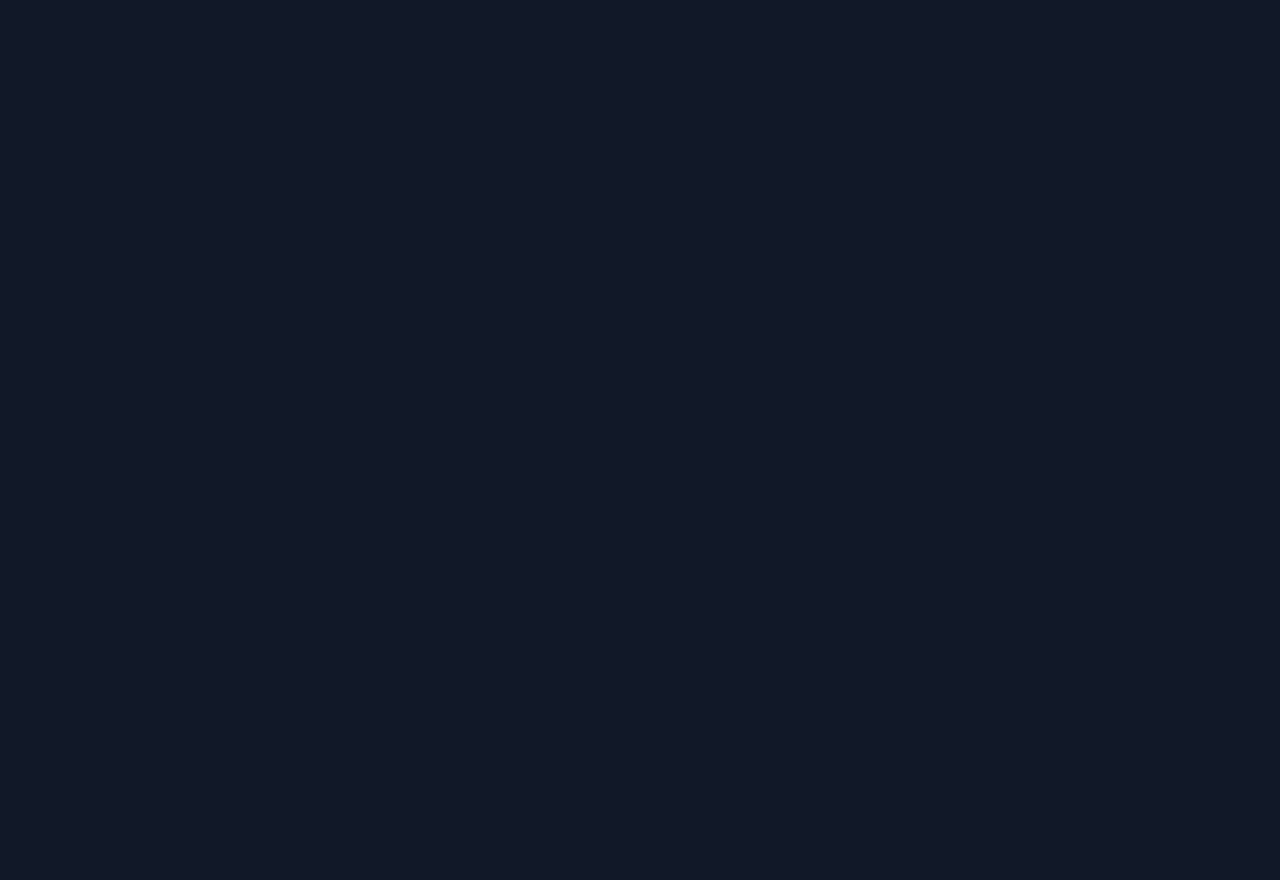
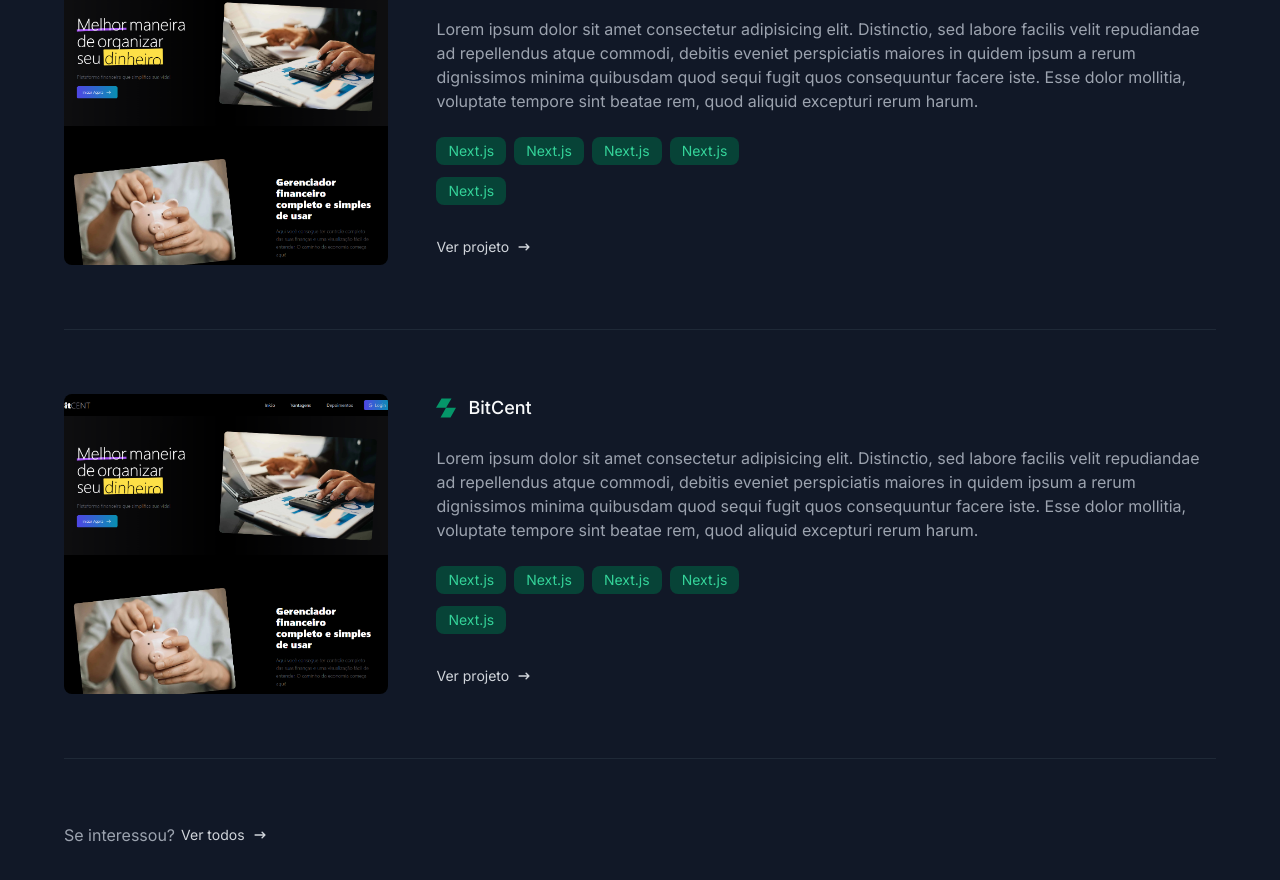
Before and after one commit to pablocabugueira/portfolio, a Next.js app: page / in a window 1280 px wide. Shown: the part 1503-2383 px from the top of the page. Before the commit the page ends 1235 px from the top, so only its background shows below. Built offline with nearby package versions, Linux system fonts and the light colour scheme.

Commit message:
create highlighted projects section

```diff
--- /dev/null
+++ b/app/components/divider/horizontal.tsx
@@ -0,0 +1,11 @@
+import { cn } from "@/app/lib/utils"
+
+type HorizontalDividerProps = {
+    className?: string
+}
+
+export const HorizontalDivider = ({ className }: HorizontalDividerProps) => {
+    return (
+        <div className={cn("w-full my-8 border-b border-b-gray-800", className)} />
+    )
+}
--- /dev/null
+++ b/app/components/link/index.tsx
@@ -0,0 +1,19 @@
+import { cn } from "@/app/lib/utils"
+import NextLink from "next/link"
+import { ComponentProps } from "react"
+
+type CustomLinkProps = ComponentProps<typeof NextLink>
+
+export const CustomLink = ({ className, children, ...props }: CustomLinkProps) => {
+    return (
+        <NextLink
+            className={cn(
+                "flex items-center gap-2 text-gray-300 text-sm hover:text-emerald-500 transition-colors",
+                className
+            )}
+            {...props}
+        >
+            {children}
+        </NextLink>
+    )
+}
--- /dev/null
+++ b/app/components/pages/home/highlighted-projects/index.tsx
@@ -0,0 +1,32 @@
+import { HorizontalDivider } from "@/app/components/divider/horizontal"
+import { SectionTitle } from "@/app/components/section-title"
+import { ProjectCard } from "./project-cards"
+import { CustomLink } from "@/app/components/link"
+import { HiArrowNarrowRight } from "react-icons/hi"
+
+export const HighlightedProjects = () => {
+    return (
+        <section className="container py-16">
+            <SectionTitle
+                subtitle="destaques"
+                title="Projetos em destaque"
+            />
+            <HorizontalDivider className="mb-16" />
+
+            <div>
+                <ProjectCard />
+                <HorizontalDivider className="my-16" />
+                <ProjectCard />
+                <HorizontalDivider className="my-16" />
+
+                <p className="flex items-center gap-1.5">
+                    <span className="text-gray-400">Se interessou?</span>
+                    <CustomLink className="inline-flex" href="/projects">
+                        Ver todos
+                        <HiArrowNarrowRight />
+                    </CustomLink>
+                </p>
+            </div>
+        </section>
+    )
+}
--- /dev/null
+++ b/app/components/pages/home/highlighted-projects/project-cards/index.tsx
@@ -0,0 +1,49 @@
+import { CustomLink } from "@/app/components/link"
+import { TechBadge } from "@/app/components/tech-badge"
+import Image from "next/image"
+import { HiArrowNarrowRight } from "react-icons/hi"
+
+export const ProjectCard = () => {
+    return (
+        <div className="flex gap-6 lg:gap-12 flex-col lg:flex-row">
+            <div className="w-full h-full">
+                <Image
+                    width={420}
+                    height={304}
+                    src="/images/preview.png"
+                    alt="Thumbnail do projeto BitCent"
+                    className="w-full h-[200px] sm:h-[300px] lg:w-[420px] lg:min-h-full object-cover rounded-lg"
+                />
+            </div>
+
+            <div>
+                <h3 className="flex items-center gap-3 font-medium text-lg text-gray-50">
+                    <Image
+                        width={20}
+                        height={20}
+                        alt=""
+                        src="/images/icons/project-title-icon.svg"
+                    />
+                    BitCent
+                </h3>
+
+                <p className="text-gray-400 my-6">
+                    Lorem ipsum dolor sit amet consectetur adipisicing elit. Distinctio, sed labore facilis velit repudiandae ad repellendus atque commodi, debitis eveniet perspiciatis maiores in quidem ipsum a rerum dignissimos minima quibusdam quod sequi fugit quos consequuntur facere iste. Esse dolor mollitia, voluptate tempore sint beatae rem, quod aliquid excepturi rerum harum.
+                </p>
+
+                <div className="flex gap-x-2 gap-y-3 flex-wrap mb-8 lg:max-w-[350px]">
+                    <TechBadge name="Next.js" />
+                    <TechBadge name="Next.js" />
+                    <TechBadge name="Next.js" />
+                    <TechBadge name="Next.js" />
+                    <TechBadge name="Next.js" />
+                </div>
+
+                <CustomLink href="/projects/bitcent">
+                    Ver projeto
+                    <HiArrowNarrowRight />
+                </CustomLink>
+            </div>
+        </div>
+    )
+}
--- a/app/page.tsx
+++ b/app/page.tsx
@@ -1,4 +1,5 @@
 import { HeroSection } from "./components/pages/home";
+import { HighlightedProjects } from "./components/pages/home/highlighted-projects";
 import { KnownTechs } from "./components/pages/home/known-techs";
 
 export default async function Home() {
@@ -6,6 +7,7 @@ export default async function Home() {
     <>
       <HeroSection />
       <KnownTechs />
+      <HighlightedProjects />
     </>
   )
 }
```
Also changed, not shown: public/images/preview.png (added).
